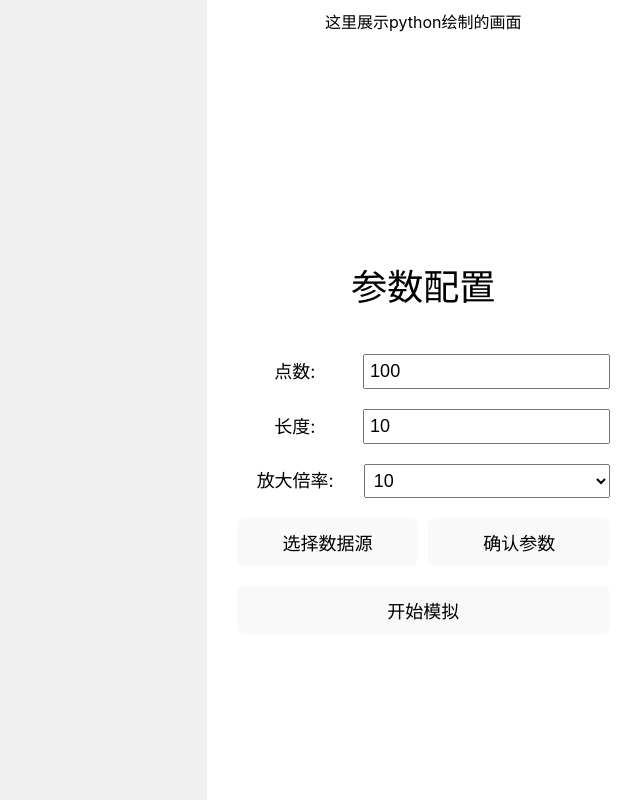
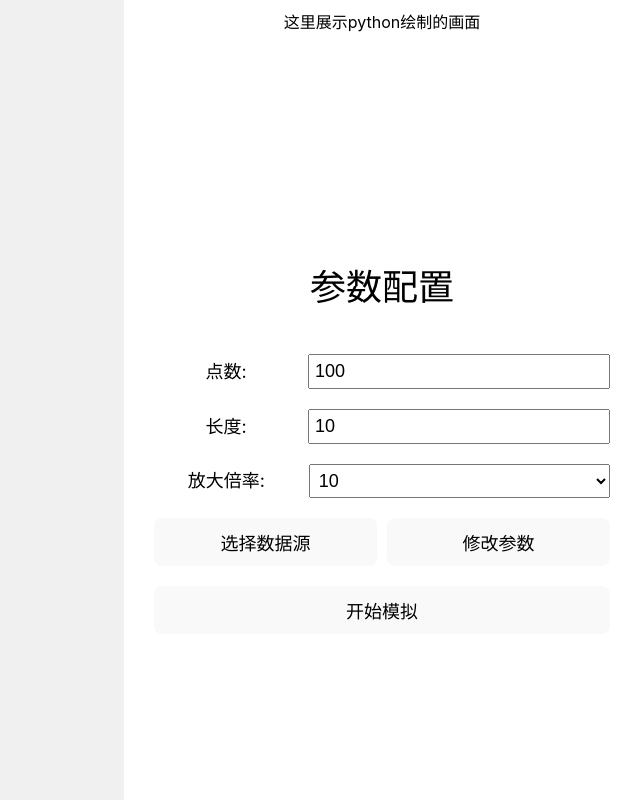
Before and after one commit to Yhite-LL/fiber-deformation-test, a React (Vite) app: page / in a window 1280 px wide. Shown: the whole page, without its empty margins (640-1280 px from the left). Built offline with nearby package versions, Linux system fonts and the light colour scheme; no server answers.

Commit message:
feat: 增加处理逻辑

```diff
--- a/src/App.css
+++ b/src/App.css
@@ -127,10 +127,10 @@ button:focus-visible {
 
 .left-column {
   background-color: #f0f0f0; /* 左列的背景颜色 */
-  flex:2; /* 设置宽度为 70% */
+  flex:3; /* 设置宽度为 70% */
 }
 
 .right-column {
   background-color: #ffffff; /* 右列的背景颜色 */
-  flex:1; /* 右列占 20% */
+  flex:2; /* 右列占 20% */
 }
--- a/src/App.tsx
+++ b/src/App.tsx
@@ -1,4 +1,4 @@
-import React from "react";
+import React, { useState } from "react";
 import ReactDOM from "react-dom/client"; // 使用 React 18 的新的 API
 import "./App.css";
 import ThreeScene from "./components/background";
@@ -7,17 +7,24 @@ import SideMenu from "./components/SideMemu";
 import Modal from "./components/modal";
 
 function App() {
+
+  const [isSimulationStarted, setIsSimulationStarted] = useState(false);
+
+  const handleStartSimulation = () => {
+    setIsSimulationStarted(true);
+  };
+
   return (
     <div className="App">
       <div className="column left-column">
-        <ThreeScene />
+        <ThreeScene isSimulationStarted={isSimulationStarted}/>
       </div>
       {/* <Modal isShow={true} x={10} y={10} z={10} offset={20} width={200} height={200}></Modal> */}
       <div className="column right-column">
         <div>
           <div style={{color:'black',height:'200px'}}>这里展示python绘制的画面</div>
         </div>
-        <SideMenu points={100} length={10} magnification={10} />
+        <SideMenu points={100} length={10} magnification={10} onStartSimulation={handleStartSimulation}/>
       </div>
     </div>
   );
--- a/src/components/SideMemu.tsx
+++ b/src/components/SideMemu.tsx
@@ -6,9 +6,10 @@ interface SideMenuProps {
     onLengthChange: (length: number) => void;
     magnification: number;
     onMagnificationChange: (magnification: number) => void;
+    onStartSimulation: () => void; // 添加这个回调函数
 }
 
-const SideMenu: React.FC<SideMenuProps> = ({ points, length, onLengthChange, magnification, onMagnificationChange }) => {
+const SideMenu: React.FC<SideMenuProps> = ({ points, length, onLengthChange, magnification, onMagnificationChange,onStartSimulation }) => {
     const [inputLength, setInputLength] = useState(length);
     const [selectedMagnification, setSelectedMagnification] = useState(magnification);
 
@@ -56,10 +57,10 @@ const SideMenu: React.FC<SideMenuProps> = ({ points, length, onLengthChange, mag
             <div style={styles.row}>
                 <button onClick={() => document.getElementById('fileInput')?.click()} style={styles.button}>选择数据源</button>
                 <input id="fileInput" type="file" style={{ display: 'none' }} onChange={handleFileSelect} />
-                <button style={{ ...styles.button, marginLeft: '10px' }}>确认参数</button>
+                <button style={{ ...styles.button, marginLeft: '10px' }}>修改参数</button>
             </div>
             <div style={styles.row}>
-                <button style={styles.button}>开始模拟</button>
+                <button style={styles.button}  onClick={onStartSimulation} >开始模拟</button>
             </div>
         </div>
     );
--- a/src/components/background.tsx
+++ b/src/components/background.tsx
@@ -3,9 +3,14 @@ import * as THREE from "three";
 import { OrbitControls } from "three/examples/jsm/controls/OrbitControls.js";
 import * as XLSX from "xlsx";
 
+
+interface ThreeSceneProps {
+  isSimulationStarted: boolean;
+}
+
 const frameInterval = 1000 / 20;
 
-const ThreeScene: React.FC = () => {
+const ThreeScene: React.FC<ThreeSceneProps> = ({isSimulationStarted}) => {
   const containerRef = useRef<HTMLDivElement>(null);
   const [pointsData, setPointsData] = useState<any[]>([]);
   const [zeroPoints, setZeroPoints] = useState<any[]>([]);
@@ -110,7 +115,10 @@ const ThreeScene: React.FC = () => {
       }
       requestAnimationFrame(animate);
     };
-    requestAnimationFrame(animate);
+    if (isSimulationStarted) {
+      requestAnimationFrame(animate);
+    }
+
 
     // 鼠标点击事件
     const raycaster = new THREE.Raycaster();
@@ -151,7 +159,7 @@ const ThreeScene: React.FC = () => {
         mesh.material.dispose();
       });
     };
-  }, [pointsData, zeroPoints]);
+  }, [pointsData, zeroPoints,isSimulationStarted]);
 
   useEffect(() => {
     const cleanup = initScene();
```
